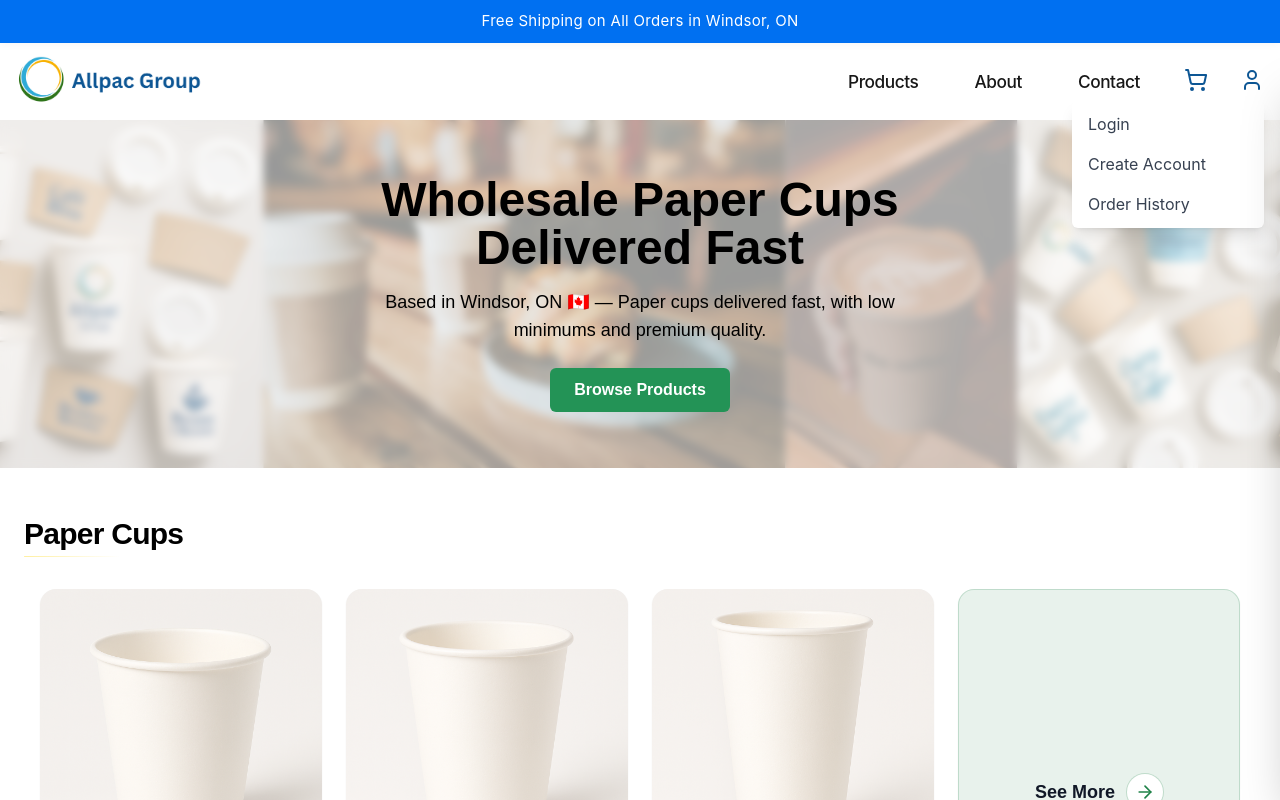
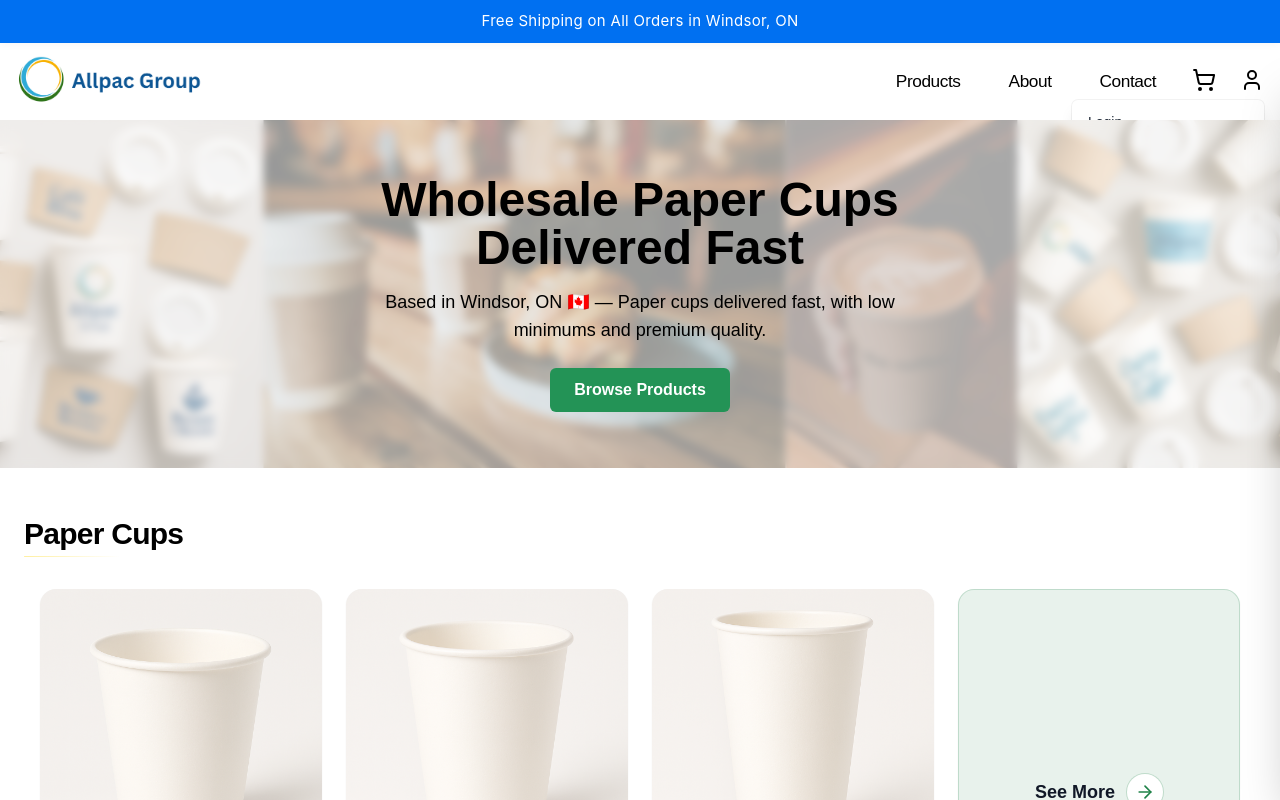
Before and after one commit to Emadedin1/allpacstore, a Next.js app: page / in a window 1280 px wide. Both pictures are taken after a click on the button 1252 px from the left and 79 px from the top of the page. Shown: the top 800 px of the page. Built offline with nearby package versions, Linux system fonts and the light colour scheme.

Commit message:
Update Navbar.jsx

```diff
--- a/src/components/layout/Navbar.jsx
+++ b/src/components/layout/Navbar.jsx
@@ -13,10 +13,7 @@ export default function Navbar() {
   const { openCart } = useCart();
 
   useEffect(() => {
-    function updateUserName() {
-      const name = localStorage.getItem("name");
-      setUserName(name || "");
-    }
+    const updateUserName = () => setUserName(localStorage.getItem("name") || "");
     updateUserName();
     window.addEventListener("storage", updateUserName);
     window.addEventListener("focus", updateUserName);
@@ -31,62 +28,47 @@ export default function Navbar() {
   useEffect(() => {
     if (!userMenuOpen) return;
     function handleClickOutside(e) {
-      const isInMenu = menuRef.current && menuRef.current.contains(e.target);
-      const isInDesktopBtn =
-        desktopUserButtonRef.current &&
-        desktopUserButtonRef.current.contains(e.target);
-      const isInMobileBtn =
-        mobileUserButtonRef.current &&
-        mobileUserButtonRef.current.contains(e.target);
-      if (!isInMenu && !isInDesktopBtn && !isInMobileBtn) {
+      const insideMenu = menuRef.current?.contains(e.target);
+      const insideDesktopBtn = desktopUserButtonRef.current?.contains(e.target);
+      const insideMobileBtn = mobileUserButtonRef.current?.contains(e.target);
+      if (!insideMenu && !insideDesktopBtn && !insideMobileBtn) {
         setUserMenuOpen(false);
       }
     }
     document.addEventListener("click", handleClickOutside);
-    return () => {
-      document.removeEventListener("click", handleClickOutside);
-    };
+    return () => document.removeEventListener("click", handleClickOutside);
   }, [userMenuOpen]);
 
   const toggleUserMenu = (e) => {
     e.stopPropagation();
-    setUserMenuOpen((prev) => !prev);
+    setUserMenuOpen((p) => !p);
   };
 
   function UserDropdown() {
-    const dropdownItemClass =
-      "block px-4 py-2 text-gray-700 hover:bg-gray-100 cursor-pointer rounded-md focus:outline-none focus-visible:bg-gray-100";
+    const itemCls =
+      "block px-4 py-2 text-sm text-gray-800 hover:bg-gray-100 rounded-md cursor-pointer focus:outline-none focus-visible:bg-gray-100";
     return (
       <div
         ref={menuRef}
+        className="absolute right-0 mt-2 w-48 rounded-md shadow-lg bg-white ring-1 ring-black/5 z-50"
+        style={{ top: "100%" }}
         onClick={(e) => e.stopPropagation()}
-        className="absolute z-50 right-0 mt-2 w-48 rounded-md shadow-lg bg-white"
-        style={{ top: "100%" }}
       >
         <div className="py-1 flex flex-col" role="menu" aria-label="User menu">
           {!userName && (
             <>
-              <Link
-                href="/login"
-                className={dropdownItemClass}
-                onClick={() => setUserMenuOpen(false)}
-                role="menuitem"
-              >
+              <Link href="/login" className={itemCls} role="menuitem" onClick={() => setUserMenuOpen(false)}>
                 Login
               </Link>
-              <Link
-                href="/register"
-                className={dropdownItemClass}
-                onClick={() => setUserMenuOpen(false)}
-                role="menuitem"
-              >
+              <Link href="/register" className={itemCls} role="menuitem" onClick={() => setUserMenuOpen(false)}>
                 Create Account
               </Link>
             </>
           )}
           {userName && (
             <button
-              className={`${dropdownItemClass} text-left w-full`}
+              type="button"
+              className={`${itemCls} text-left w-full`}
               onClick={() => {
                 localStorage.removeItem("token");
                 localStorage.removeItem("name");
@@ -95,16 +77,15 @@ export default function Navbar() {
                 window.dispatchEvent(new Event("userNameChanged"));
               }}
               role="menuitem"
-              type="button"
             >
               Logout
             </button>
           )}
           <Link
             href="/order-history"
-            className={dropdownItemClass}
+            className={itemCls}
+            role="menuitem"
             onClick={() => setUserMenuOpen(false)}
-            role="menuitem"
           >
             Order History
           </Link>
@@ -113,75 +94,51 @@ export default function Navbar() {
     );
   }
 
-  // Small vertical adjustment for nav links (push down by 2px)
-  const navFontClass = "font-medium tracking-tight text-[1.08rem]";
-  // Light brand-green hover with rounded background
+  // Explicit black base text + subtle hover
+  const navFontClass = "font-medium tracking-tight text-[1.08rem] text-black";
   const navBtnClass =
-    "px-3 py-1 rounded-lg flex items-center transition-colors hover:bg-[#1F8248]/10 hover:text-[#1F8248] focus-visible:bg-[#1F8248]/15 focus-visible:text-[#1F8248] focus-visible:outline-none focus-visible:ring-2 focus-visible:ring-[#1F8248]/40";
-  const navLinkStyle = { position: "relative", top: "2px" }; // pushes links down by 2px
+    "px-3 py-1 rounded-lg flex items-center transition-colors text-black hover:text-black/70 hover:bg-black/5 focus-visible:outline-none focus-visible:ring-2 focus-visible:ring-black/30";
 
   return (
-    <header
-      className="bg-white shadow-md relative"
-      style={{ fontFamily: "Inter, Arial, Helvetica, sans-serif" }}
-    >
+    <header className="bg-white/70 backdrop-blur-md shadow-sm">
       <div className="max-w-7xl mx-auto px-4 py-4">
-        {/* Desktop navbar - logo, then right section */}
-        <div className="hidden sm:flex items-center justify-between w-full relative">
-          {/* Left: logo */}
+        {/* Desktop */}
+        <div className="hidden sm:flex items-center justify-between">
           <Link href="/">
-            <img
-              src="/images/allpac-logo.png"
-              alt="Allpac Logo"
-              className="h-12 w-auto"
-            />
+            <img src="/images/allpac-logo.png" alt="Allpac Logo" className="h-12 w-auto" />
           </Link>
-
-          {/* Right: nav links, cart, user */}
-          <div className="flex items-center gap-x-8">
-            <Link
-              href="/products"
-              className={`${navFontClass} ${navBtnClass}`}
-              style={navLinkStyle}
-            >
+          <div className="flex items-center gap-6">
+            <Link href="/products" className={`${navFontClass} ${navBtnClass} relative top-[2px]`}>
               Products
             </Link>
-            <Link
-              href="/about"
-              className={`${navFontClass} ${navBtnClass}`}
-              style={navLinkStyle}
-            >
+            <Link href="/about" className={`${navFontClass} ${navBtnClass} relative top-[2px]`}>
               About
             </Link>
-            <Link
-              href="/contact"
-              className={`${navFontClass} ${navBtnClass}`}
-              style={navLinkStyle}
-            >
+            <Link href="/contact" className={`${navFontClass} ${navBtnClass} relative top-[2px]`}>
               Contact
             </Link>
 
             <button
               onClick={openCart}
-              className="text-allpac hover:text-red-600 cursor-pointer flex items-center"
               aria-label="View cart"
               type="button"
+              className="text-black hover:text-black/70 transition-colors"
             >
               <ShoppingCart size={24} />
             </button>
 
-            <div className="relative flex items-center">
+            <div className="relative">
               <button
                 ref={desktopUserButtonRef}
                 onClick={toggleUserMenu}
-                className="group text-allpac hover:text-red-600 cursor-pointer flex items-center"
                 aria-label="Account"
                 type="button"
+                className="group text-black hover:text-black/70 transition-colors flex items-center"
               >
                 <User size={24} />
                 {userName && (
                   <span
-                    className="ml-2 font-semibold text-gray-800 max-w-[120px] truncate group-hover:text-red-600"
+                    className="ml-2 font-semibold text-gray-800 max-w-[140px] truncate group-hover:text-black/70"
                     title={userName}
                   >
                     {userName}
@@ -193,38 +150,33 @@ export default function Navbar() {
           </div>
         </div>
 
-        {/* Mobile navbar */}
-        <div className="flex flex-col sm:hidden w-full relative">
-          {/* Top row: logo, cart, user */}
-          <div className="flex items-center justify-between w-full">
+        {/* Mobile */}
+        <div className="flex flex-col sm:hidden">
+          <div className="flex items-center justify-between">
             <Link href="/">
-              <img
-                src="/images/allpac-logo.png"
-                alt="Allpac Logo"
-                className="h-12 w-auto"
-              />
+              <img src="/images/allpac-logo.png" alt="Allpac Logo" className="h-12 w-auto" />
             </Link>
-            <div className="flex items-center space-x-4">
+            <div className="flex items-center gap-4">
               <button
                 onClick={openCart}
-                className="text-allpac hover:text-red-600 cursor-pointer flex items-center"
                 aria-label="View cart"
                 type="button"
+                className="text-black hover:text-black/70 transition-colors"
               >
                 <ShoppingCart size={24} />
               </button>
-              <div className="relative flex items-center">
+              <div className="relative">
                 <button
                   ref={mobileUserButtonRef}
                   onClick={toggleUserMenu}
-                  className="group text-allpac hover:text-red-600 cursor-pointer flex items-center"
                   aria-label="Account"
                   type="button"
+                  className="group text-black hover:text-black/70 transition-colors flex items-center"
                 >
                   <User size={24} />
                   {userName && (
                     <span
-                      className="ml-2 font-semibold text-gray-800 max-w-[80px] truncate group-hover:text-red-600"
+                      className="ml-2 font-semibold text-gray-800 max-w-[80px] truncate group-hover:text-black/70"
                       title={userName}
                     >
                       {userName}
@@ -235,12 +187,8 @@ export default function Navbar() {
               </div>
             </div>
           </div>
-
-          {/* Thin horizontal line for mobile only */}
-          <hr className="border-t border-gray-300 mt-4 mb-0" />
-
-          {/* Second row: main nav links */}
-          <nav className="flex justify-center space-x-7 mt-2 text-allpac w-full">
+          <hr className="border-gray-200 mt-4" />
+          <nav className="flex justify-center gap-6 mt-2">
             <Link href="/products" className={`${navFontClass} ${navBtnClass}`}>
               Products
             </Link>
```
